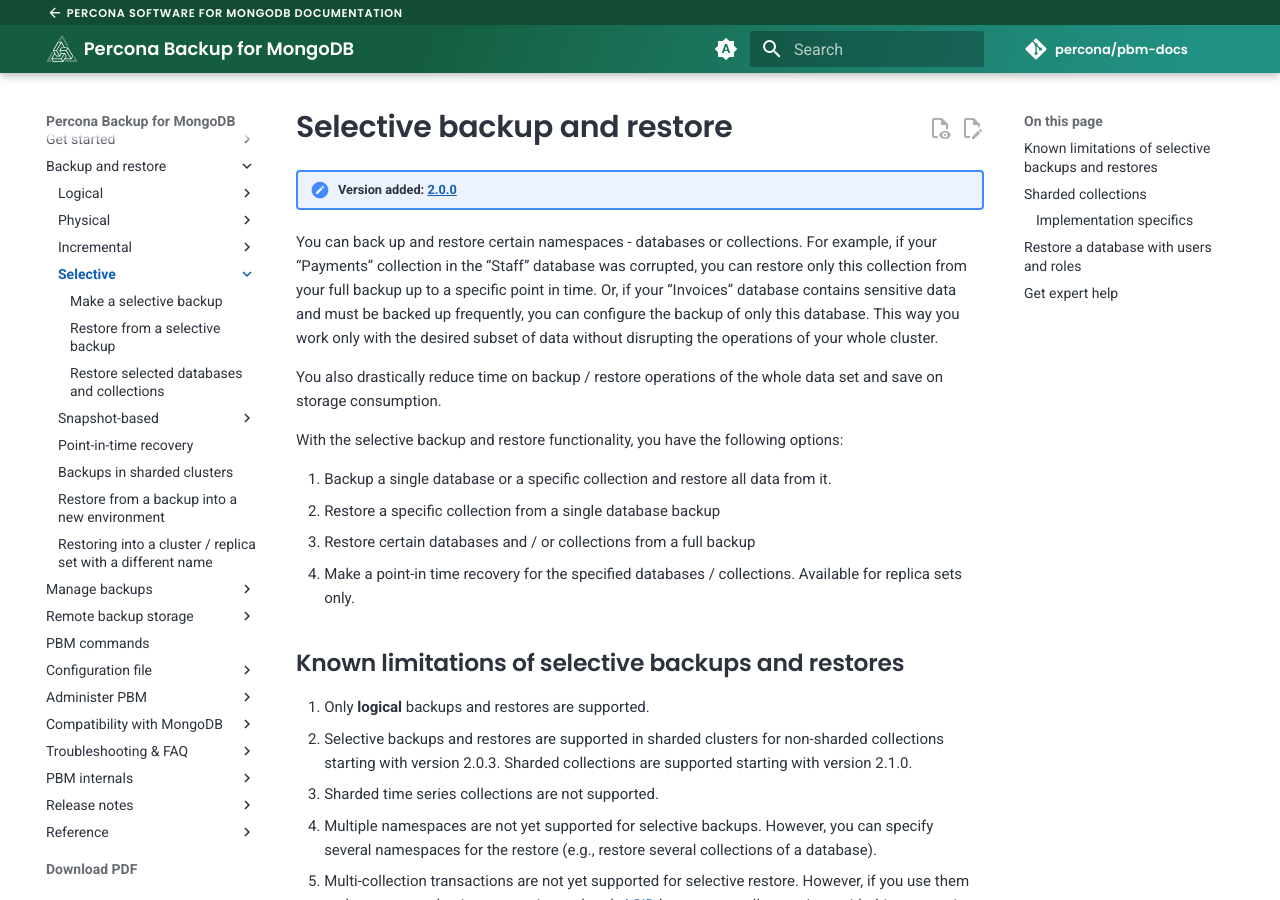
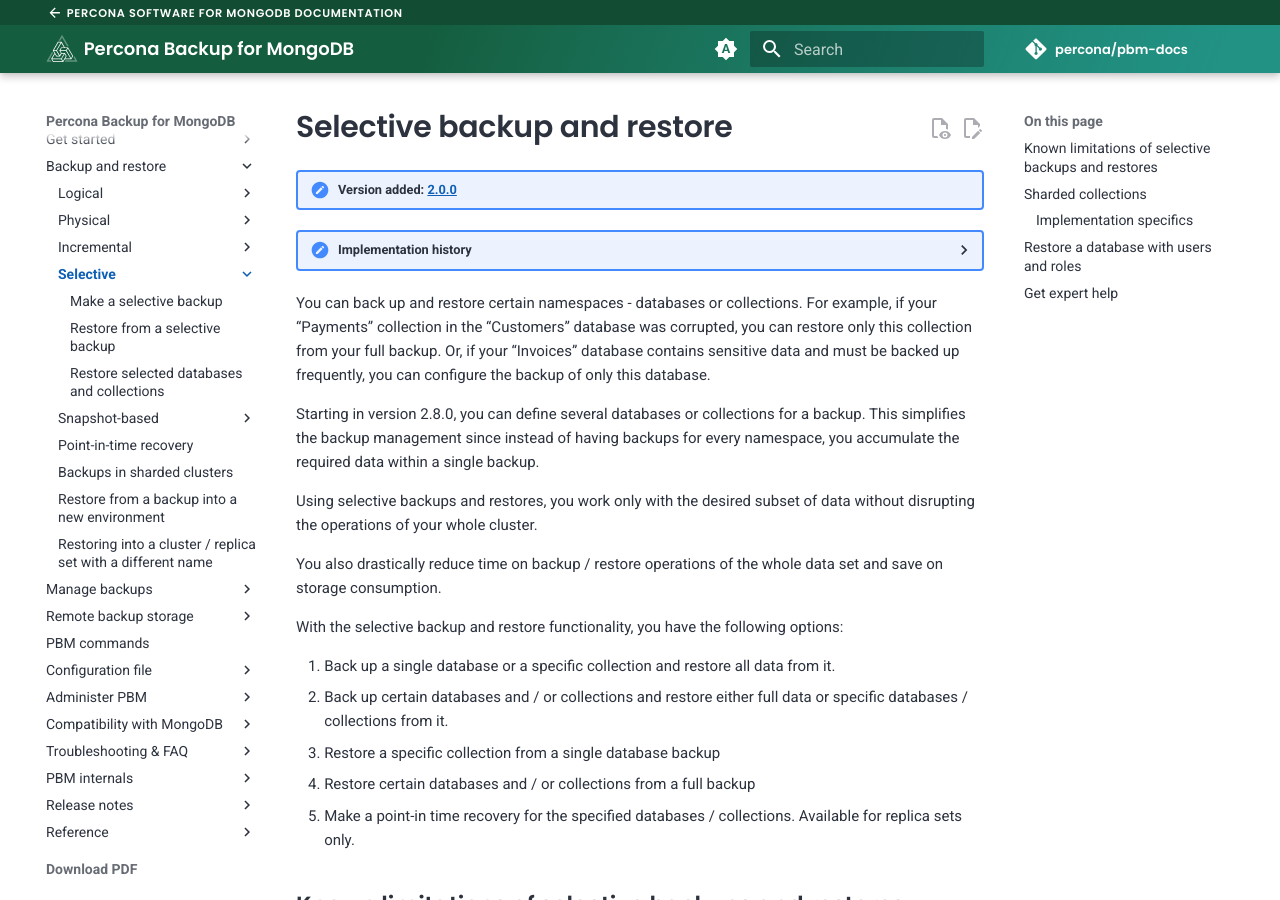
Before and after one commit to percona/pbm-docs, an MkDocs documentation site: the page built from docs/features/selective-backup.md, in a window 1280 px wide and 900 px high. Built offline with MkDocs 1.6.1 and Material for MkDocs 9.7.7, drawn with Linux system fonts in a browser that asks for light colours; nearby versions of some CDN libraries; comment, search, counter and statistics services are not loaded.

Commit message:
PBM-1417 Documented support of multiple namespaces for selective backup

```diff
--- a/docs/features/selective-backup.md
+++ b/docs/features/selective-backup.md
@@ -2,30 +2,45 @@
 
 !!! admonition "Version added: [2.0.0](../release-notes/2.0.0.md)"
 
-You can back up and restore certain namespaces - databases or collections. For example, if your "Payments" collection in the "Staff" database was corrupted, you can restore only this collection from your full backup up to a specific point in time. Or, if your "Invoices" database contains sensitive data and must be backed up frequently, you can configure the backup of only this database. This way you work only with the desired subset of data without disrupting the operations of your whole cluster.
+??? admonition "Implementation history"
+
+    The following table lists the changes in the implementation of selective backups and the versions that introduced those changes:
+
+    | Version            | Description        |
+    | ------------------ | ------------------ |
+    | [2.0.3](../release-notes/2.0.3.md) | Support for non-sharded collections in sharded clusters|
+    | [2.1.0](../release-notes/2.1.0.md) | Added support for sharded collections |
+    | [2.5.0](../release-notes/2.5.0.md) | Ability to restore databases with users and roles |
+    | [2.8.0](../release-notes/2.8.0.md) | Ability to define multiple namespaces for backup |
+
+You can back up and restore certain namespaces - databases or collections. For example, if your "Payments" collection in the "Customers" database was corrupted, you can restore only this collection from your full backup. Or, if your "Invoices" database contains sensitive data and must be backed up frequently, you can configure the backup of only this database.
+
+Starting in version 2.8.0, you can define several databases or collections for a backup. This simplifies the backup management since instead of having backups for every namespace, you accumulate the required data within a single backup.
+
+Using selective backups and restores, you work only with the desired subset of data without disrupting the operations of your whole cluster.
 
 You also drastically reduce time on backup / restore operations of the whole data set and save on storage consumption.
 
 With the selective backup and restore functionality, you have the following options:
 
-1.	Backup a single database or a specific collection and restore all data from it.
-2.	Restore a specific collection from a single database backup
-3.	Restore certain databases and / or collections from a full backup
-4.	Make a point-in time recovery for the specified databases / collections. Available for replica sets only.
+1.  Back up a single database or a specific collection and restore all data from it.
+2.  Back up certain databases and / or collections and restore either full data or specific databases / collections from it.
+2.  Restore a specific collection from a single database backup
+3.  Restore certain databases and / or collections from a full backup
+4.  Make a point-in time recovery for the specified databases / collections. Available for replica sets only.
 
 ## Known limitations of selective backups and restores
 
 1. Only **logical** backups and restores are supported.
 2. Selective backups and restores are supported in sharded clusters for non-sharded collections starting with version 2.0.3. Sharded collections are supported starting with version 2.1.0.
 3. Sharded time series collections are not supported.
-4. Multiple namespaces are not yet supported for selective backups. However, you can specify several namespaces for the restore (e.g., restore several collections of a database).
-5. Multi-collection transactions are not yet supported for selective restore. However, if you use them and attempt a selective restore, it may break [ACID](../reference/glossary.md#acid) because not all operations with this transaction are restored. PBM applies oplog events that relate only to the specified namespaces(s). Thus, from the transaction's point of view, the data consistency may be broken.
+4. Multi-collection transactions are not yet supported for selective restore. However, if you use them and attempt a selective restore, it may break [ACID](../reference/glossary.md#acid) because not all operations with this transaction are restored. PBM applies oplog events that relate only to the specified namespaces(s). Thus, from the transaction's point of view, the data consistency may be broken.
 
     For example, you have a transaction that involves collections A and B. When you restore collection A, PBM replays oplog events only for collection A and ignores those related to collection B. As a result, the state of collection B remains unchanged and is no longer consistent with collection A.
 
-6. System collections in ``admin``, ``config``, and ``local`` databases cannot be backed up and restored selectively. You must make a full backup and restore to include them.
-7. Selective point-in-time recovery is not supported for sharded clusters.
-8. Selective backups are not supported for deployments with [config shards :octicons-link-external-16:](https://www.mongodb.com/docs/v8.0/core/sharded-cluster-config-servers/#std-label-sharded-cluster-config-server-config-shards) - config server replica sets that also store application data.
+5. System collections in ``admin``, ``config``, and ``local`` databases cannot be backed up and restored selectively. You must make a full backup and restore to include them.
+6. Selective point-in-time recovery is not supported for sharded clusters.
+7. Selective backups are not supported for deployments with [config shards :octicons-link-external-16:](https://www.mongodb.com/docs/v8.0/core/sharded-cluster-config-servers/#std-label-sharded-cluster-config-server-config-shards) - config server replica sets that also store application data.
 
 
 ## Sharded collections
```
Also changed, not shown: docs/reference/pbm-commands.md (+2 -2 lines), docs/usage/backup-selective.md (+4 -2 lines), docs/usage/restore-selective.md (+1 -1 lines).
